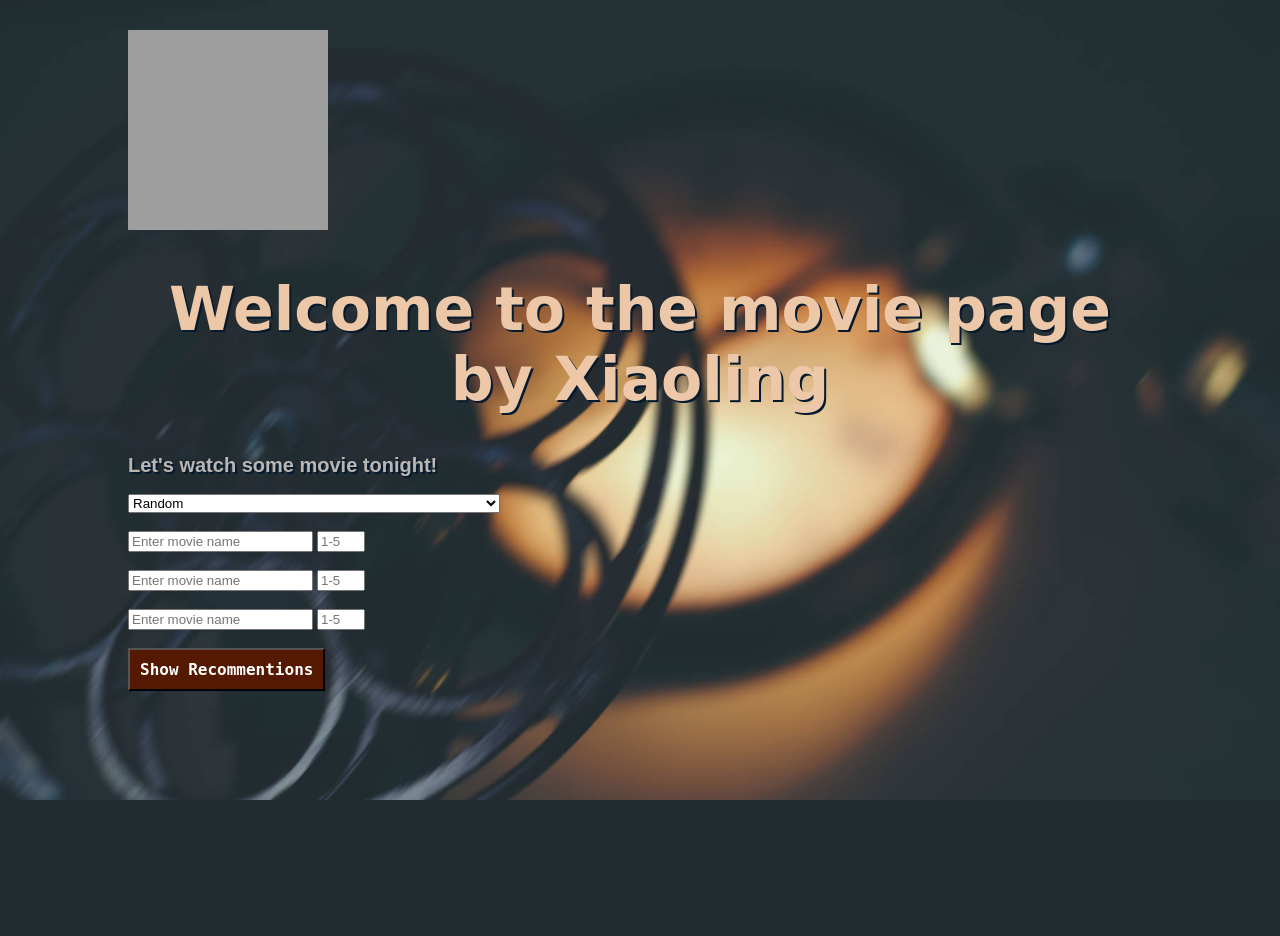
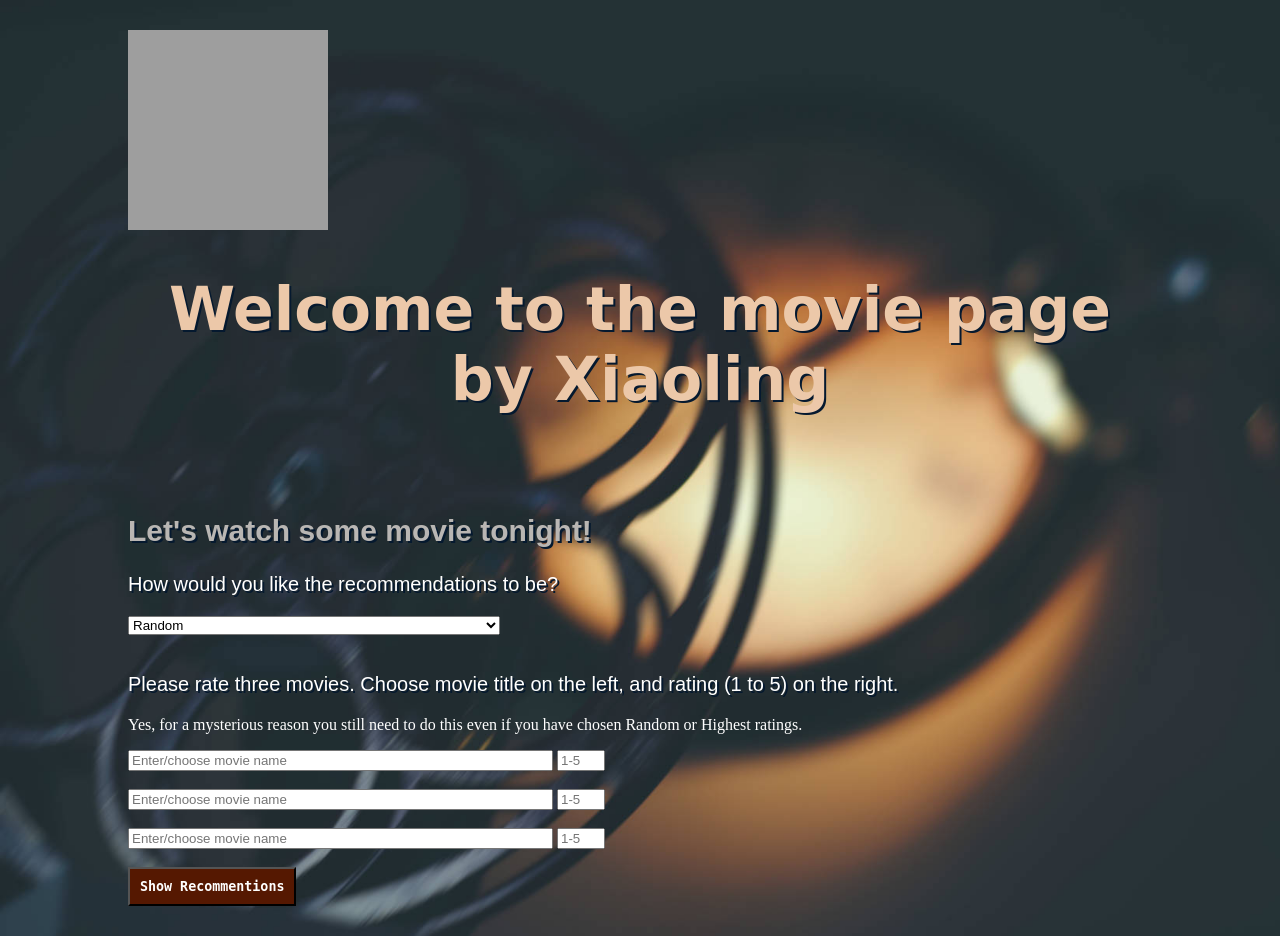
Before and after one commit to xl3138-zh/movie_page, a Flask app: page / in a window 1280 px wide. Before the commit the page ends 800 px from the top, so only its background shows below. Run offline with Flask 2, Linux system fonts and the light colour scheme; parts of the project's set-up code (start-up, migrations or seed data) failed here and were passed over; grey boxes are pictures that could not be loaded.

Commit message:
Front page more user friendly

```diff
--- a/static/styles.css
+++ b/static/styles.css
@@ -4,20 +4,34 @@ h1{
     text-shadow: 2px 2px #05192f;
     font-size: 60px;
     font-family: Cursive;
+ /*   margin-top: 80px;
+ */
+    margin-bottom: 100px;
 }
 
 h2{
     color: rgb(185, 182, 179);
     text-shadow: 2px 2px #05192f;
+    font-size: 30px;
+    font-family: sans-serif;
+}
+
+h3{
+    color: rgb(255, 255, 255);
+    text-shadow: 2px 2px #05192f;
+    font-size: 20px;
+    font-family: monospace sans-serif;
+}
+
+.announce {
+    color: rgb(255, 255, 255);
+    text-shadow: 2px 2px #05192f;
     font-size: 20px;
     font-family: sans-serif;
 }
 
-h4{
-    color: rgb(255, 255, 255);
-    text-shadow: 2px 2px #05192f;
-    font-size: 14px;
-    font-family: sans-serif;
+p {
+    color: white
 }
 
 ul li{
@@ -34,7 +48,7 @@ body{
     width: 80%;
     margin: auto;
     padding: 30px;
-    color:rgb(113, 112, 110)
+    color:rgb(215, 212, 208)
 /*    font-size: small;    &/
 /*  font-family: fantasy; */
     font-family: Monospace;
@@ -50,7 +64,7 @@ button{
     background-color: rgb(85, 24, 1);
     padding: 10px;
     font-family: Monospace;
-    font-size: large;
+    font-size: very large;
     font-weight: bold;
 }
 
--- a/templates/index.html
+++ b/templates/index.html
@@ -17,16 +17,26 @@
   <h2>Let's watch some movie tonight! </h3>
 
   <form action="/recommender">
+    <p class="announce"> How would you like the recommendations to be? </p>
     <select name="algo">
       <option value="random">Random</option>
       <option value="rating">Highest ratings</option>
       <option value="nmf"> Based on your taste if you tell me 3 movies you've watched</option>
     </select>
     <br><br>
+    <p class="announce"> Please rate three movies. Choose movie title on the left,
+      and rating (1 to 5) on the right. </p>
+    <p class="small">  Yes, for a mysterious reason you still need to do this even if you have chosen
+      Random or Highest ratings. </p>
     {% for indx in range(3) %}
-      <input type="text" name="title" placeholder="Enter movie name"
+<!--      <label for="title">Movie title:</label>
+-->
+      <input type="text" id="title" name="title" size="50" placeholder="Enter/choose movie name"
         required list="movie_lst">
-      <input type="number" name="Ratings" placeholder="1-5" min="1" max="5" required>
+ <!--      <label for="rating"> Rating:</label>
+ -->
+      <input type="number" id="rating" name="Ratings" size="2" placeholder="1-5"
+        min="1" max="5" required>
       <br><br>
     {% endfor %}
     <button type="submit">Show Recommentions</button>
```
